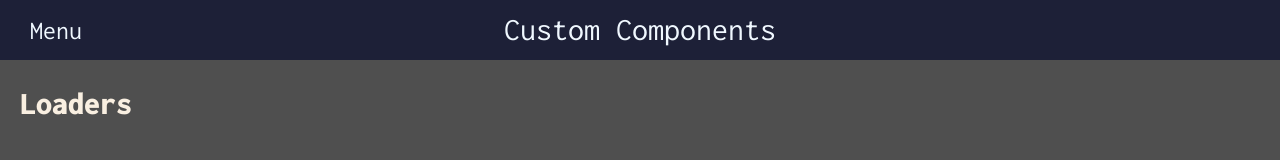
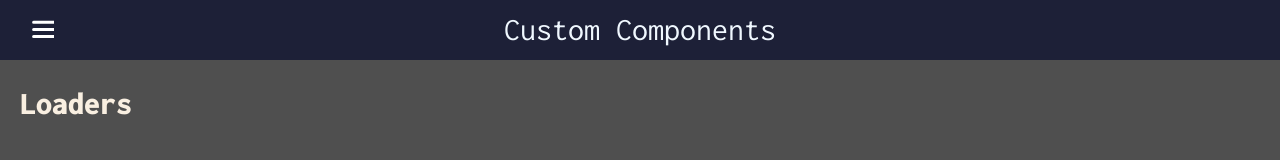
Before and after one commit to Djiypyk/CustomComponent, a React (Vite) app: page /loaders in a window 1280 px wide. Shown: the top 160 px of the page. Built offline with nearby package versions, Linux system fonts and the light colour scheme.

Commit message:
add BurgerMenu for Header

```diff
--- /dev/null
+++ b/src/components/Svg/Svg.tsx
@@ -0,0 +1,22 @@
+import { FC, SVGProps } from 'react';
+
+interface ISVGProps extends SVGProps<SVGSVGElement> {
+    viewBox?: string;
+    children?: React.ReactNode;
+    className?: string;
+}
+
+export const SVG: FC<ISVGProps> = ({ viewBox = '0 0 20 20', children, className, onClick }) => {
+    return (
+        <svg
+            onClick={onClick}
+            className={className}
+            viewBox={viewBox}
+            xmlns='<http://www.w3.org/2000/svg>'
+        >
+            {children}
+        </svg>
+    );
+};
+
+export default SVG;
--- /dev/null
+++ b/src/components/Svg/index.ts
@@ -0,0 +1,3 @@
+import SVG from './Svg';
+
+export * from './Svg';
--- /dev/null
+++ b/src/icons/BurgerMenu/BurgerMenu.tsx
@@ -0,0 +1,30 @@
+import { FC } from 'react';
+import { SVG } from '../../components/Svg';
+
+export const BurgerMenu: FC = () => {
+    return (
+        <>
+            <g clip-path='url(#clip0_429_11066)'>
+                <path
+                    d='M3 6.00092H21M3 12.0009H21M3 18.0009H21'
+                    stroke='white'
+                    stroke-width='2.5'
+                    stroke-linecap='round'
+                    stroke-linejoin='round'
+                />
+            </g>
+            <defs>
+                <clipPath id='clip0_429_11066'>
+                    <rect
+                        width='24'
+                        height='24'
+                        fill='white'
+                        transform='translate(0 0.000915527)'
+                    />
+                </clipPath>
+            </defs>
+        </>
+    );
+};
+
+export default BurgerMenu;
--- /dev/null
+++ b/src/icons/BurgerMenu/index.ts
@@ -0,0 +1,3 @@
+import BurgerMenu from './BurgerMenu';
+
+export * from './BurgerMenu';
--- /dev/null
+++ b/src/icons/index.ts
@@ -0,0 +1 @@
+export * from './BurgerMenu';
--- a/src/pages/Layout/components/Header/Header.tsx
+++ b/src/pages/Layout/components/Header/Header.tsx
@@ -1,4 +1,6 @@
 import { FC } from 'react';
+import { SVG } from '../../../../components/Svg';
+import { BurgerMenu } from '../../../../icons';
 import styles from './header.module.css';
 
 interface IHeaderProps {
@@ -9,7 +11,11 @@ export const Header: FC<IHeaderProps> = ({ toggleMenu }) => {
     return (
         <header className={styles.wrapper}>
             <div className={styles.toggleMenu}>
-                <span onClick={toggleMenu}>Menu</span>
+                <SVG onClick={toggleMenu}>
+                    <BurgerMenu />
+                </SVG>
+
+                {/* <span>Menu</span> */}
             </div>
             <span className={styles.title}>Custom Components</span>
         </header>
--- a/src/pages/Layout/components/Header/header.module.css
+++ b/src/pages/Layout/components/Header/header.module.css
@@ -12,9 +12,11 @@
     justify-content: center;
     align-items: center;
 }
+
 .title {
     font-size: 32px;
 }
+
 .toggleMenu {
     position: absolute;
     top: 20;
@@ -22,7 +24,9 @@
     cursor: pointer;
     transition: 0.3s linear;
     margin-right: 60px;
+    width: 24px;
 }
+
 .toggleMenu:hover {
     color: rgb(114, 113, 113);
 }
```
